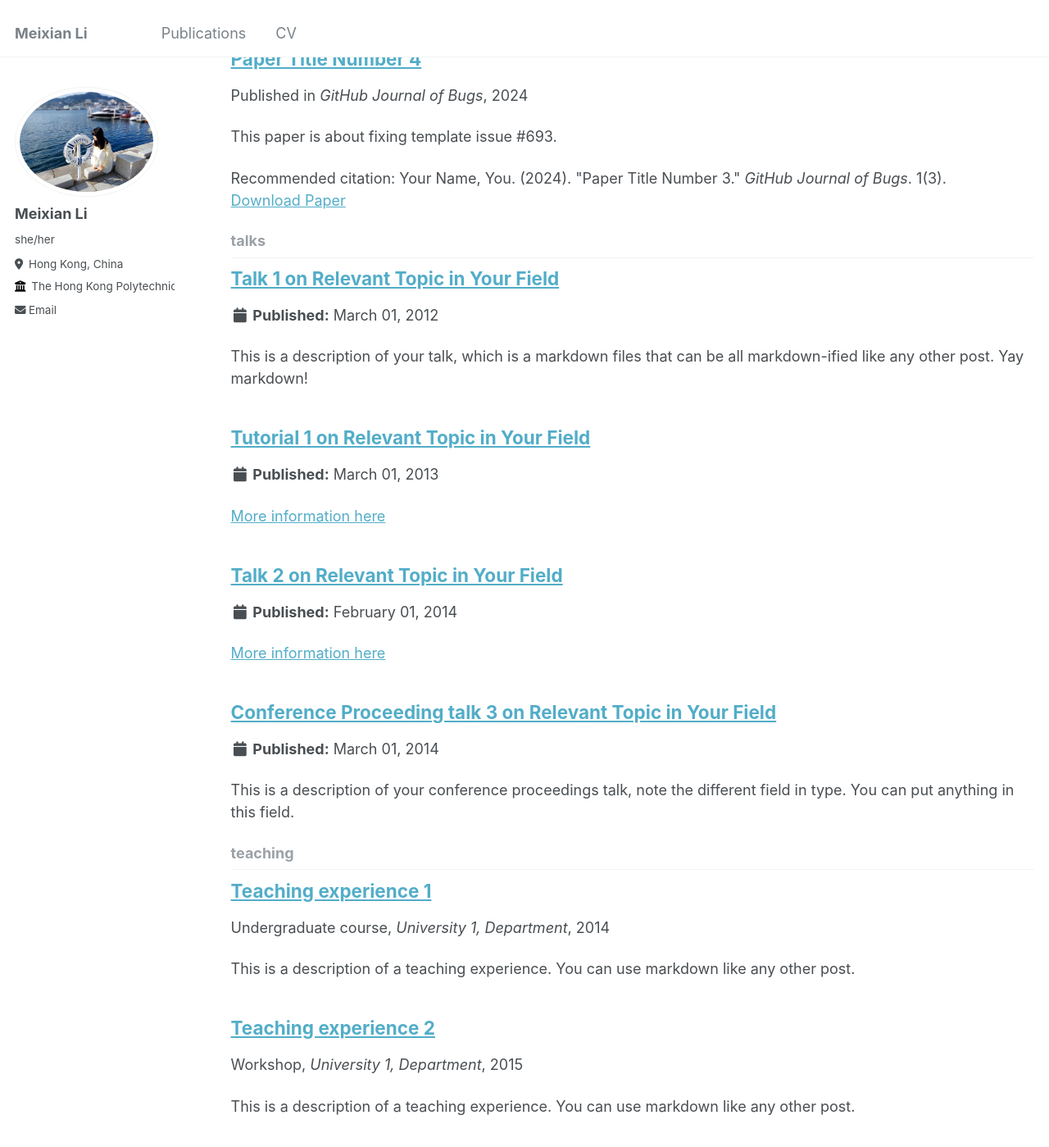
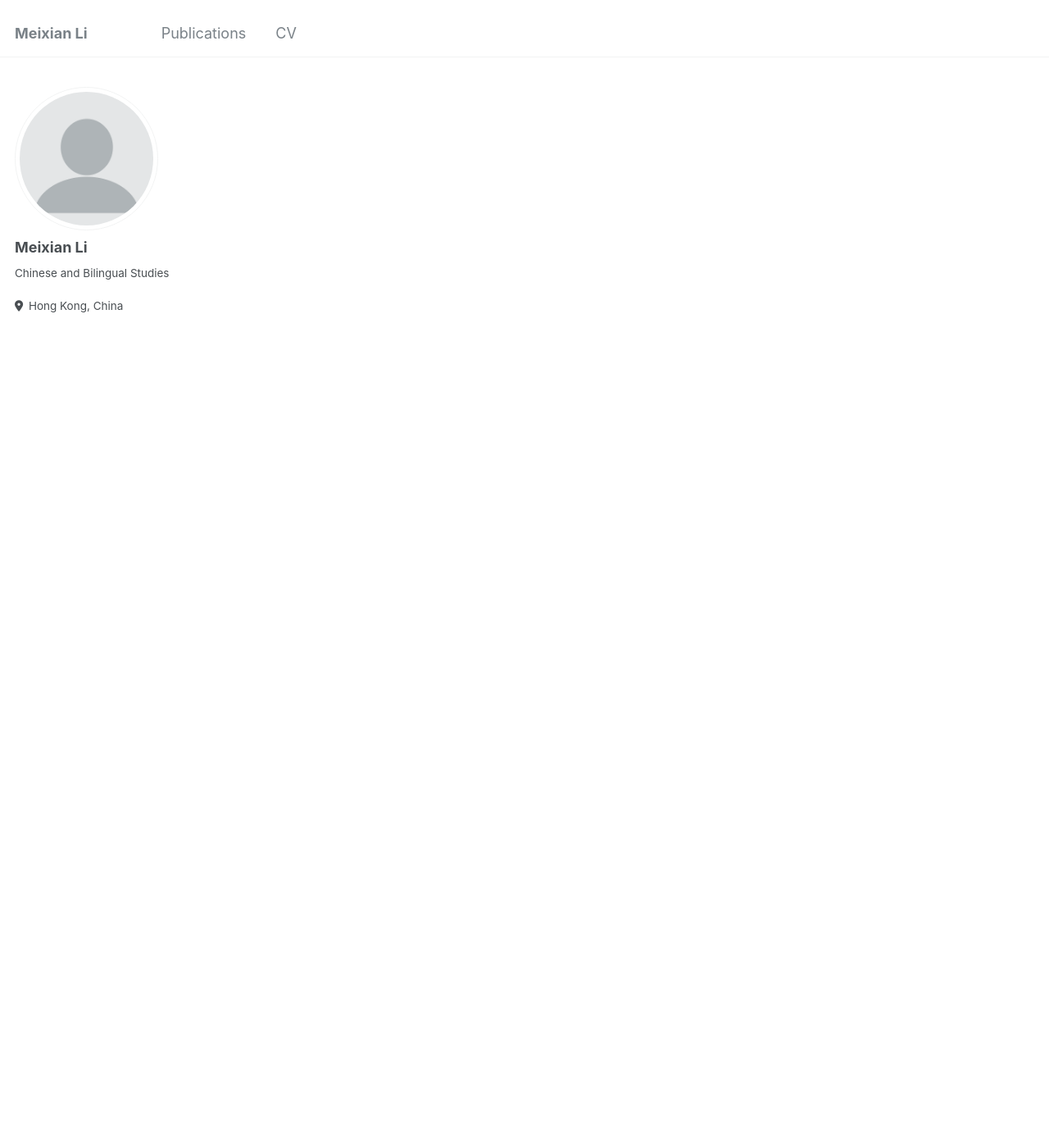
Before and after one commit to baolade/vickyacademic, a Jekyll site: the page built from _pages/collection-archive.html, in a window 1280 px wide and 1400 px high, scrolled down 1837 px. Shown: the whole window at 82% size. Built offline with Jekyll 4.4.1, drawn with Linux system fonts in a browser that asks for light colours; part of the change alters nothing that is shown; some of the changed text lies outside the part shown.

Commit message:
Update _config.yml

```diff
--- a/_config.yml
+++ b/_config.yml
@@ -1,46 +1,19 @@
-# Welcome to Jekyll!
+## Welcome to Jekyll!
 #
 # This config file is meant for settings that affect your entire site, values
 # which you are expected to set up once and rarely need to edit after that.
 # For technical reasons, this file is *NOT* reloaded automatically when you use
-# `jekyll serve -l -H localhost`. If you change this file, please restart the
-# server process.
+# `jekyll serve`. If you change this file, please restart the server process.
 
-# Basic Site Settings
+# Site Settings
 locale                   : "en-US"
 title                    : "Meixian Li"
 title_separator          : "-"
 name                     : &name "Meixian Li"
-description              : &description "personal description"
-url                      : https://baolade.github.io/vickymeixianli.github.io/ # the base hostname & protocol for your site e.g. "https://mmistakes.github.io"
+description              : &description "doctoral student in linguistics"
+url                      : https://baolade.github.io # the base hostname & protocol for your site e.g. "https://mmistakes.github.io"
 baseurl                  : "" # the subpath of your site, e.g. "/blog"
-repository               : "baolade.github.io/vickymeixianli.github.io/"
-
-# Site Author - The following control what appear as part of the author content on the side bar.
-#               If a field is blank the icon and link will not appear, otherwise it will be shown.
-#               Additional customization can be done by editing /_includes/author-profile.html
-author:
-  # Biographic information
-  avatar           : "20240619045833.jpg"
-  name             : "Meixian Li"
-  pronouns         : "she/her"
-  location         : "Hong Kong, China"
-  employer         : "The Hong Kong Polytechnic University"
-  email            : "meixian.li@connect.polyu.hk"
-
-  # Academic websites
-  # arxiv            : # URL - Update with the correct link to your profile
-  # googlescholar    : "https://scholar.google.com/citations?user=PS_CX0AAAAAJ"
-  # impactstory      : # URL
-  # orcid            : "http://orcid.org/yourorcidurl"
-  # semantic         : # URL
-  # pubmed           : "https://www.ncbi.nlm.nih.gov/pubmed/?term=john+snow"
-  # researchgate     : # URL
-
-
-
-
-# Site Settings
+repository               : "baolade.github.io"
 teaser                   :  # filename of teaser fallback teaser image placed in /images/, .e.g. "500x300.png"
 breadcrumbs              : false # true, false (default)
 words_per_minute         : 160
@@ -74,16 +47,13 @@ staticman:
       options:
         format           : "iso8601" # "iso8601" (default), "timestamp-seconds", "timestamp-milliseconds"
 atom_feed:
-  hide                   : false     # change to true to hide the RSS feed in the footer
   path                   : # blank (default) uses feed.xml
-
 
 # SEO Related
 google_site_verification :
 bing_site_verification   :
 alexa_site_verification  :
 yandex_site_verification :
-
 
 # Social Sharing
 twitter:
@@ -103,9 +73,48 @@ social:
 
 # Analytics
 analytics:
-  provider               :  "false" # false (default), "google", "google-universal", "google-analytics-4", "custom"
+  provider               :  "google-universal" # false (default), "google", "google-universal", "custom"
   google:
     tracking_id          :
+
+
+# Site Author
+author:
+  name             : "Meixian Li"
+  avatar           : "profile.png"
+  bio              : "Chinese and Bilingual Studies"
+  location         : "Hong Kong, China"
+  employer         :
+  pubmed           :
+  googlescholar    : #"http://yourfullgooglescholarurl.com"
+  email            :
+  researchgate     :  #"https://www.researchgate.net/profile/Ningning-Chen-6"
+  uri              :
+  bitbucket        :
+  codepen          :
+  dribbble         :
+  flickr           :
+  facebook         :
+  foursquare       :
+  github           : #"NingNing-C"
+  google_plus      :
+  keybase          :
+  instagram        :
+  impactstory      : #"https://profiles.impactstory.org/u/xxxx-xxxx-xxxx-xxxx"
+  lastfm           :
+  linkedin         :
+  orcid            : #"https://orcid.org/0000-0003-4340-7268"
+  pinterest        :
+  soundcloud       :
+  stackoverflow    : # http://stackoverflow.com/users/123456/username
+  steam            :
+  tumblr           :
+  twitter          : #"replacethistwitterhandle"
+  vine             :
+  weibo            :
+  xing             :
+  youtube          :
+  wikipedia        :
 
 
 # Reading Files
@@ -167,16 +176,16 @@ kramdown:
 # Collections
 collections:
   teaching:
-    output: true
+    output: false
     permalink: /:collection/:path/
   publications:
     output: true
     permalink: /:collection/:path/
   portfolio:
-    output: true
+    output: false
     permalink: /:collection/:path/
   talks:
-    output: true
+    output: false
     permalink: /:collection/:path/
 
 
@@ -235,7 +244,6 @@ defaults:
       layout: talk
       author_profile: true
       share: true
-
 
 # Sass/SCSS
 sass:
```
